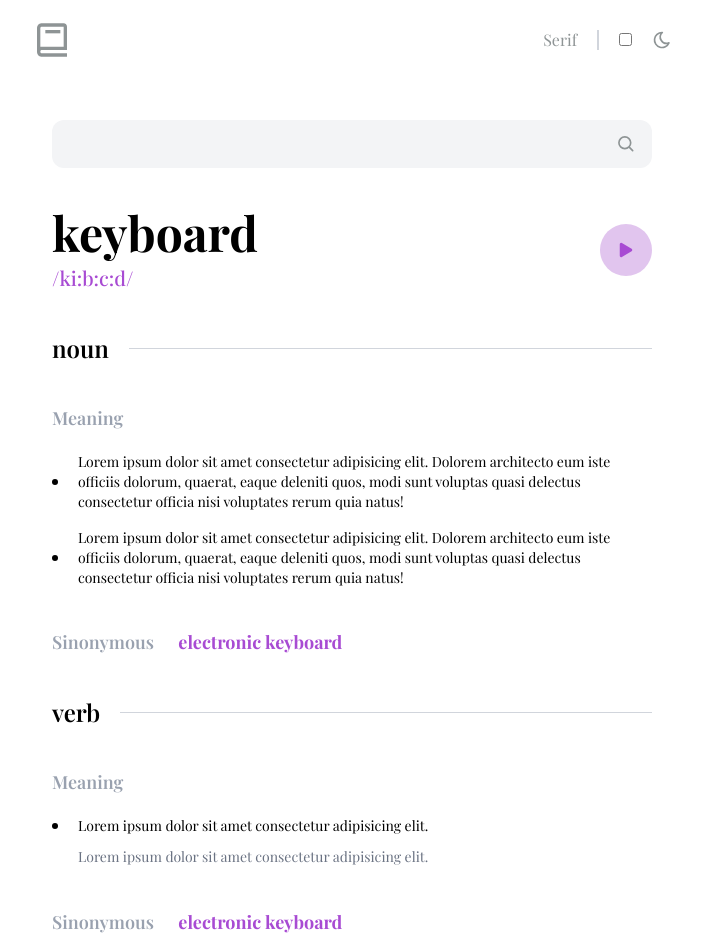
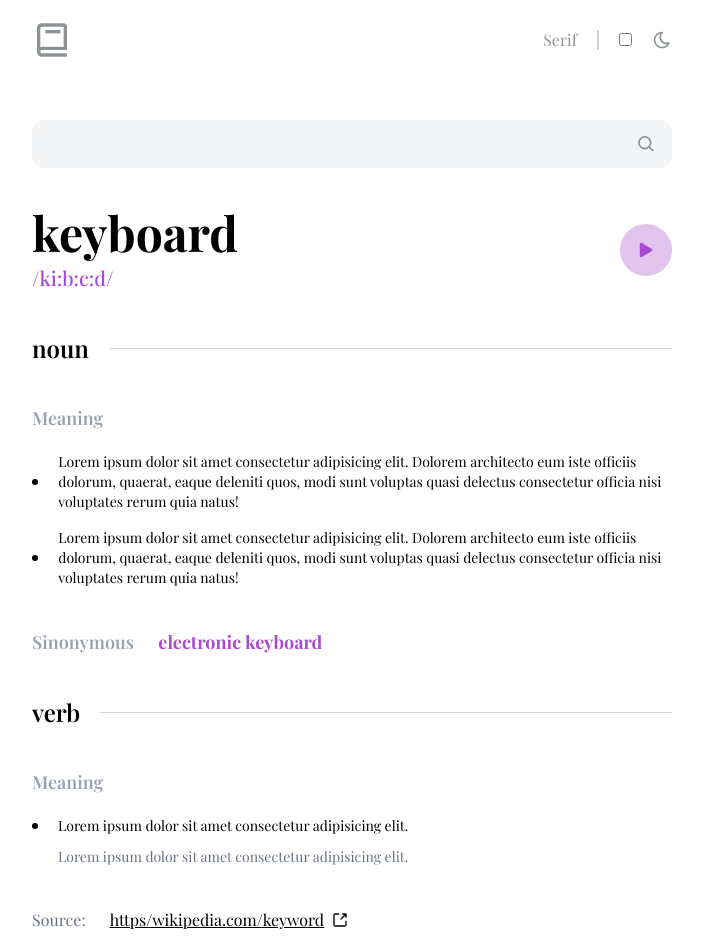
Before and after one commit to JhonRiv21/dictionary-app, a React (Vite) app: page / in a window 1280 px wide. Shown: the top 952 px of the page, without its empty margins (288-991 px from the left). Built offline with nearby package versions, Linux system fonts and the light colour scheme; a web font is replaced by a local one.

Commit message:
feat: add source

```diff
--- a/src/App.tsx
+++ b/src/App.tsx
@@ -3,7 +3,7 @@ function App() {
 
   return (
     <>
-      <main className='mx-auto flex flex-col justify-center items-center px-5 py-10 space-y-10'>
+      <main className='mx-auto flex flex-col justify-center items-center px-5 sm:px-0 py-10 space-y-10'>
 
         <div className="w-full">
           <div className="relative">
@@ -69,7 +69,13 @@ function App() {
           </div>
 
           <div className="pt-10">
-            <h5 className="text-lg text-gray-400 font-semibold">Sinonymous <span className="text-(--purple) font-bold ml-5">electronic keyboard</span></h5>
+            <p className="text-gray-500 inline-flex">Source:
+              <a href="#s" className="flex flex-row items-center gap-2 ml-6 underline text-black">https/wikipedia.com/keyword
+                <span>
+                  <svg width="1em" height="1em" viewBox="0 0 24 24"><path fill="none" stroke="currentColor" stroke-linecap="round" stroke-linejoin="round" stroke-width="2" d="M13.5 10.5L21 3m-5 0h5v5m0 6v5a2 2 0 0 1-2 2H5a2 2 0 0 1-2-2V5a2 2 0 0 1 2-2h5"/></svg>
+                </span>
+              </a>
+            </p>
           </div>
         </div>
       </main>
```
